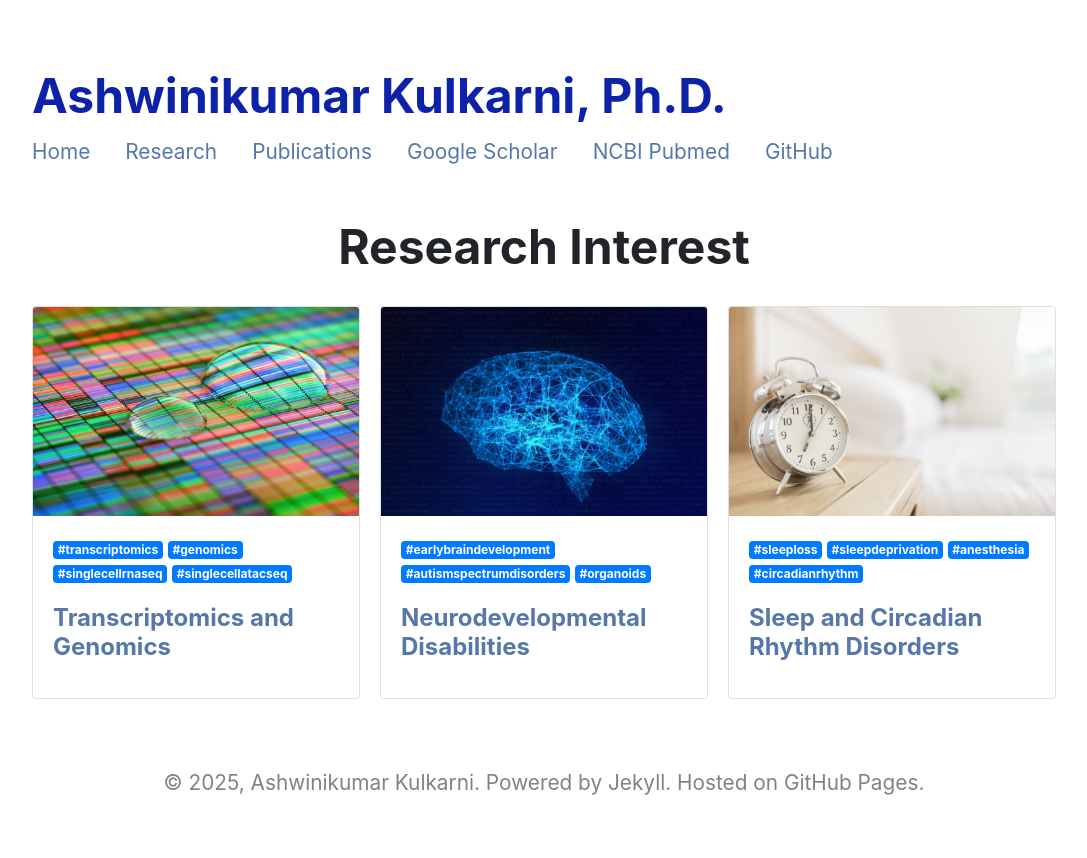
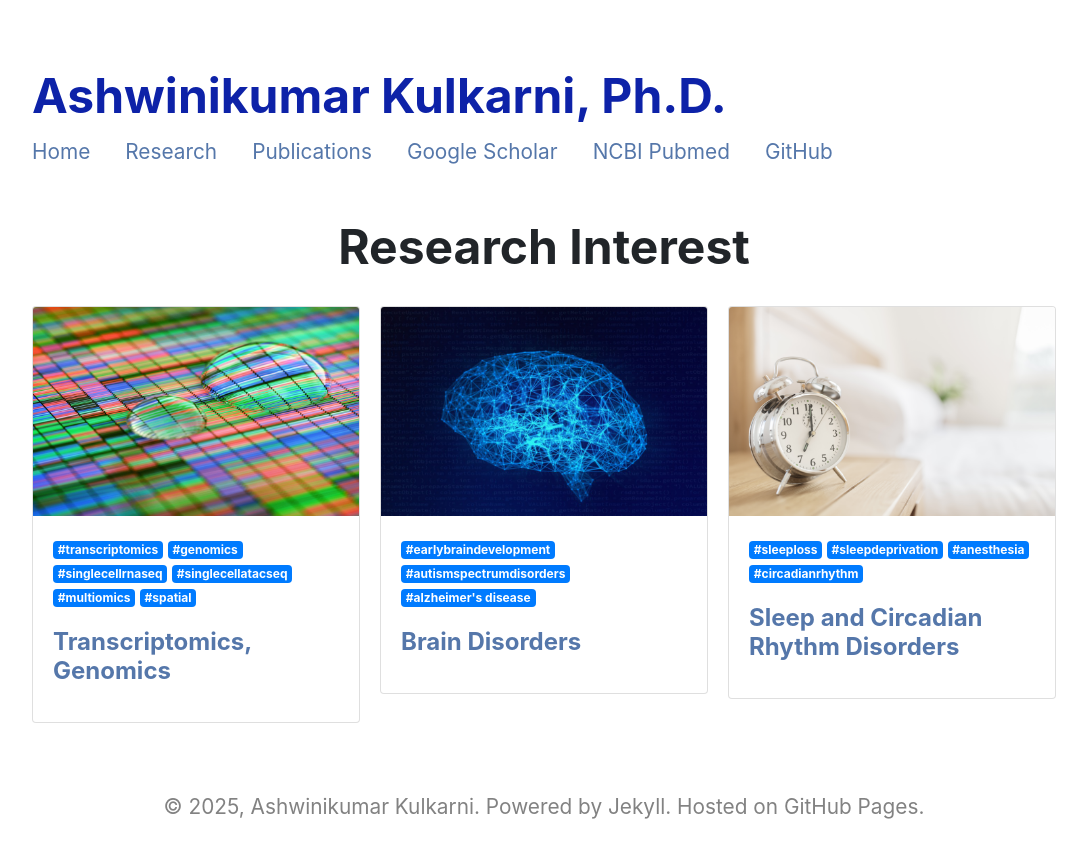
Before and after one commit to ashwinikumarkulkarni/ashwinikumarkulkarni.github.io, a Jekyll site: the page built from pages/research.html, in a window 1280 px wide. Shown: the top 858 px of the page, without its empty margins (96-1183 px from the left). Built offline with Jekyll 4.4.1, drawn with Linux system fonts in a browser that asks for light colours; nearby versions of some CDN libraries; a style sheet for code colours, icons or effects is not loaded.

Commit message:
Update projects.yml

```diff
--- a/_data/projects.yml
+++ b/_data/projects.yml
@@ -1,6 +1,6 @@
 
 ## PROJECT 1
-- name: Transcriptomics and Genomics # Project name, also used as heading
+- name: Transcriptomics, Genomics # Project name, also used as heading
   id: p1 # Project id, must be unique amongst the projects
   img_src: /assets/img/p1.png # Optional image
   description_less: > # Description shown at all times
@@ -8,11 +8,11 @@
   description_more: > # Description shown only when the project card is expanded
     <!-- <p>Text after expanded.</p> -->
 
-  tags: [transcriptomics, genomics, singlecellrnaseq, singlecellatacseq] # A list of tags
+  tags: [transcriptomics, genomics, singlecellrnaseq, singlecellatacseq, multiomics, spatial] # A list of tags
 
 
 ## PROJECT 2
-- name: Neurodevelopmental Disabilities
+- name: Brain Disorders
   id: p2
   img_src: /assets/img/p2.png # Optional image
   description_less: >
@@ -20,7 +20,7 @@
   description_more: >
     <!-- <p>Text after expanded.</p> -->
 
-  tags: [earlybraindevelopment, autismspectrumdisorders, organoids]
+  tags: [earlybraindevelopment, autismspectrumdisorders, alzheimer's disease]
 
 ## PROJECT 3
 - name: Sleep and Circadian Rhythm Disorders
```
